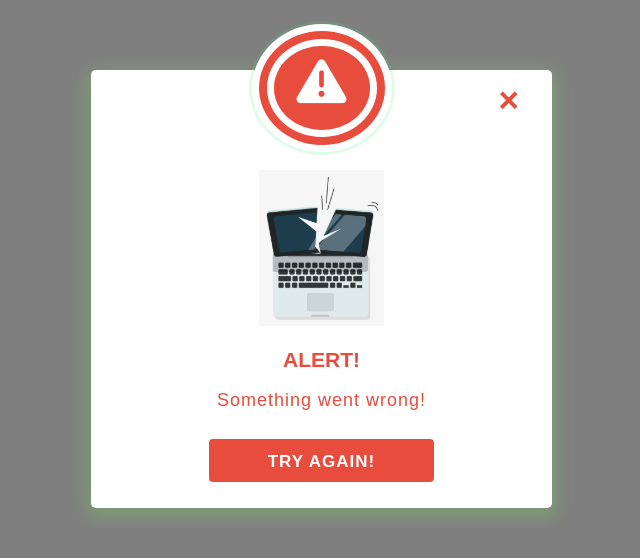
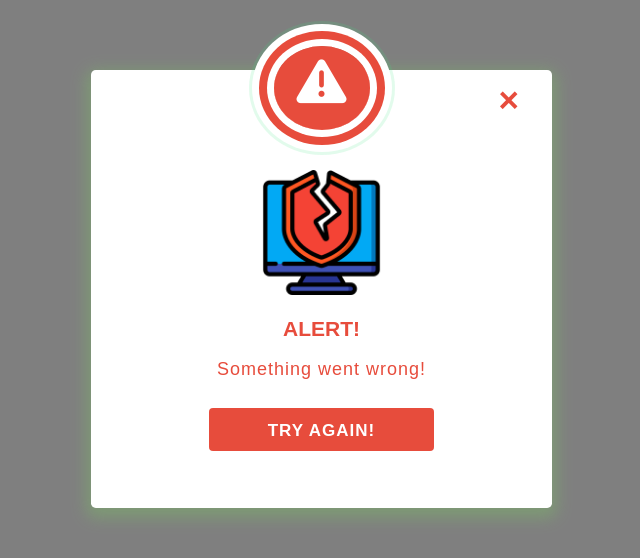
Before and after one commit to shilpiexmyb/alertmodal, a plain HTML site: page index.html in a window 1280 px wide. Both pictures are taken after a click on the button "View Modal". Shown: the whole page, without its empty margins (349-989 px from the left). Drawn offline with nearby package versions, Linux system fonts and the light colour scheme.

Commit message:
modify icon

```diff
--- a/index.html
+++ b/index.html
@@ -29,7 +29,7 @@
                                         <div class="icon">
                                             <i class="fas fa-exclamation-triangle"></i>
                                         </div>
-                                        <img src ="./image_alert/alert1.png">
+                                        <img src ="./image_alert/broken-shield.png">
                                         <h3 class="title">Alert!</h3>
                                         <p class="description"> Something went wrong!</p>
                                         <button class="btn"><a href="#">Try Again!</a></button>
```
Also changed, not shown: image_alert/broken-shield.png (added).
